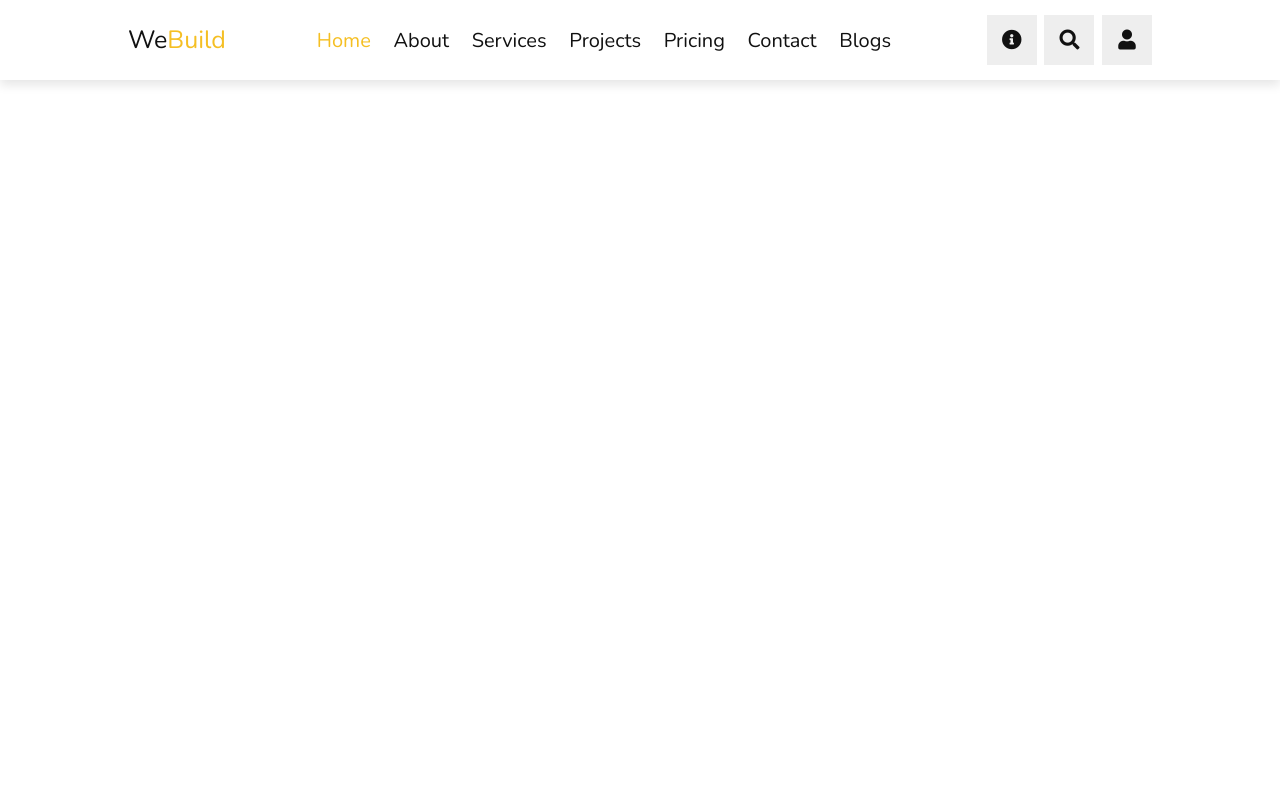
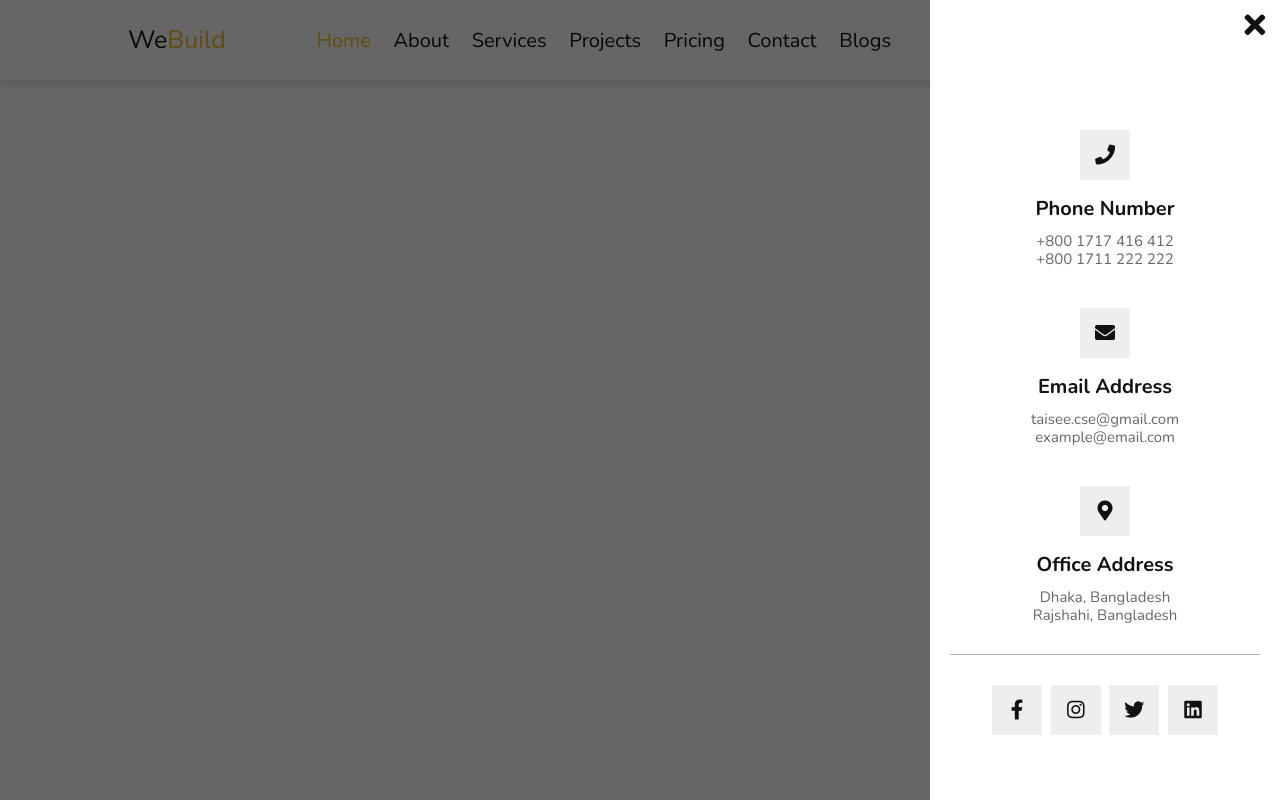
Before and after one commit to taiseen/construction, a plain HTML site: page index.html in a window 1280 px wide. Both pictures are taken after a click on the element 1011 px from the left and 40 px from the top of the page. Drawn offline with nearby package versions, Linux system fonts and the light colour scheme; files that its build step writes are made by us from their sources.

Commit message:
header ==> OK

```diff
--- a/assets/css/_header.scss
+++ b/assets/css/_header.scss
@@ -154,4 +154,77 @@
             }
         }
     }
+
+    .contact-info {
+        position           : fixed;
+        top                : 0;
+        right              : -100vw;
+        height             : 100%;
+        width              : 35rem;
+        text-align         : center;
+        background-color   : var(--white);
+        z-index            : 1100;
+        padding            : 5rem 2rem 0;
+        // display         : none;
+        transition         : .2s linear;
+
+        &.userClick {
+            // display   : block;
+            right     : 0;
+            box-shadow: 0 0 0 100vw rgba(0, 0, 0, .6);
+        }
+
+        #close-info-btn {
+            position  : absolute;
+            top       : 1rem;
+            right     : 1.5rem;
+            cursor    : pointer;
+            transition: .2s linear;
+            @include fontStyle(3rem, var(--black));
+
+            &:hover {
+                color    : tomato;
+                transform: rotate(90deg);
+            }
+        }
+
+        .firstInfo{
+            padding-top: 8rem !important;
+        }
+
+        .info {
+            padding: 2rem 0;
+
+
+            i {
+                @include iconBox();
+                margin-bottom: 0.5rem;
+            }
+
+            h3 {
+                @include title(2rem);
+                padding: 1rem 0;
+            }
+
+            p {
+                @include paragraph(1.5rem);
+            }
+
+            .email {
+                text-transform: lowercase;
+            }
+        }
+
+        .share {
+            padding-top: 3rem;
+            border-top : var(--border);
+            margin-top : 1rem;
+
+            a {
+                @include iconBox();
+                margin: 0 .3rem;
+            }
+
+        }
+    }
 }
--- a/assets/css/_responsiveness.scss
+++ b/assets/css/_responsiveness.scss
@@ -47,15 +47,13 @@
 
 @media (max-width: 768px) {
 
-    // mobile navigation start from here...
+    .header {
 
-
-    // transform       : scaleY(0);
-    // transform-origin: top;
-
-    // &.user-click-at-search {
-    //     transform: scaleY(1);
-    // }
+        .search-form,
+        .login-form {
+            width: 90%;
+        }
+    }
 }
 
 @media (max-width: 450px) {}
--- a/assets/js/script.js
+++ b/assets/js/script.js
@@ -3,31 +3,71 @@
 const menuBtn = document.getElementById('menu-btn');
 const searchBtn = document.getElementById('search-btn');
 const loginBtn = document.getElementById('login-btn');
+const infoBtn = document.getElementById('info-btn');
+const closeInfoBtn = document.getElementById('close-info-btn');
 
 const navBar = document.querySelector('.navbar');
 const searchForm = document.querySelector('.search-form');
 const loginForm = document.querySelector('.login-form');
+const contactInfo  = document.querySelector('.contact-info ');
 
 
 
 menuBtn.addEventListener('click', () => {
     navBar.classList.toggle('userClick');
+    searchForm.classList.remove('userClick');
+    loginForm.classList.remove('userClick');
 });
 
 searchBtn.addEventListener('click', () => {
     searchForm.classList.toggle('userClick');
+    navBar.classList.remove('userClick');
     loginForm.classList.remove('userClick');
 });
 
 loginBtn.addEventListener('click', () => {
     loginForm.classList.toggle('userClick');
+    navBar.classList.remove('userClick');
     searchForm.classList.remove('userClick');
+});
+
+
+infoBtn.addEventListener('click', () => {
+    contactInfo.classList.add('userClick');
+    // searchForm.classList.remove('userClick');
+    // loginForm.classList.remove('userClick');
+});
+closeInfoBtn.addEventListener('click', () => {
+    contactInfo.classList.remove('userClick');
+    // searchForm.classList.remove('userClick');
+    // loginForm.classList.remove('userClick');
 });
 
 window.addEventListener('scroll', () => {
     navBar.classList.remove('userClick');
     searchForm.classList.remove('userClick');
     loginForm.classList.remove('userClick');
+});
+
+
+let sections = document.querySelectorAll('section');
+let navLinks = document.querySelectorAll('header .navbar a');
+
+// auto select menu according to screen scrolling
+sections.forEach(section => {
+
+    let top = window.scrollY;
+    let height = section.offsetHeight;
+    let offset = section.offsetTop - 150;
+    let id = section.getAttribute('id');
+
+    if (top >= offset && top < offset + height) {
+
+        navLinks.forEach(link => {
+            link.classList.remove('active');
+            document.querySelector('header .navbar a[href*=' + id + ']').classList.add('active');
+        });
+    };
 });
 
 
--- a/index.html
+++ b/index.html
@@ -59,7 +59,41 @@
             <p>don't have an account <a href="#">Create one!</a> </p>
         </form>
 
+        <div class="contact-info">
+
+            <div id="close-info-btn" class="fas fa-times"></div>
+
+            <div class="info firstInfo">
+                <i class="fas fa-phone"> </i>
+                <h3>phone number</h3>
+                <p>+800 1717 416 412</p>
+                <p>+800 1711 222 222</p>
+            </div>
+
+            <div class="info">
+                <i class="fas fa-envelope"> </i>
+                <h3>email address</h3>
+                <p class="email">taisee.cse@gmail.com</p>
+                <p class="email">example@email.com</p>
+            </div>
+
+            <div class="info">
+                <i class="fas fa-map-marker-alt"> </i>
+                <h3>office address</h3>
+                <p>Dhaka, Bangladesh</p>
+                <p>Rajshahi, Bangladesh</p>
+            </div>
+
+            <div class="share">
+                <a href="#" class="fab fa-facebook-f"></a>
+                <a href="#" class="fab fa-instagram"></a>
+                <a href="#" class="fab fa-twitter"></a>
+                <a href="#" class="fab fa-linkedin"></a>
+            </div>
+        </div>
     </header>
+
+
 
 
     <section class="home" id="home"> </section>
```
Also changed, not shown: assets/css/style.min.css.
